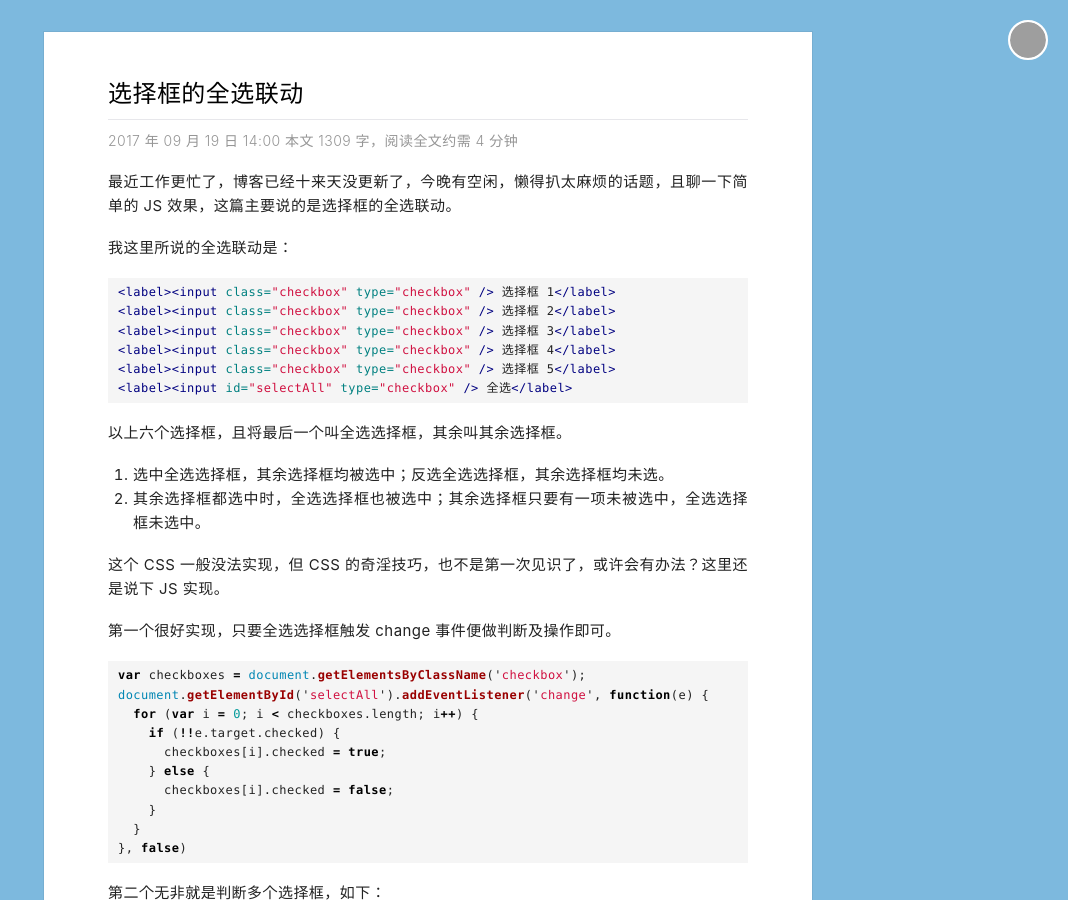
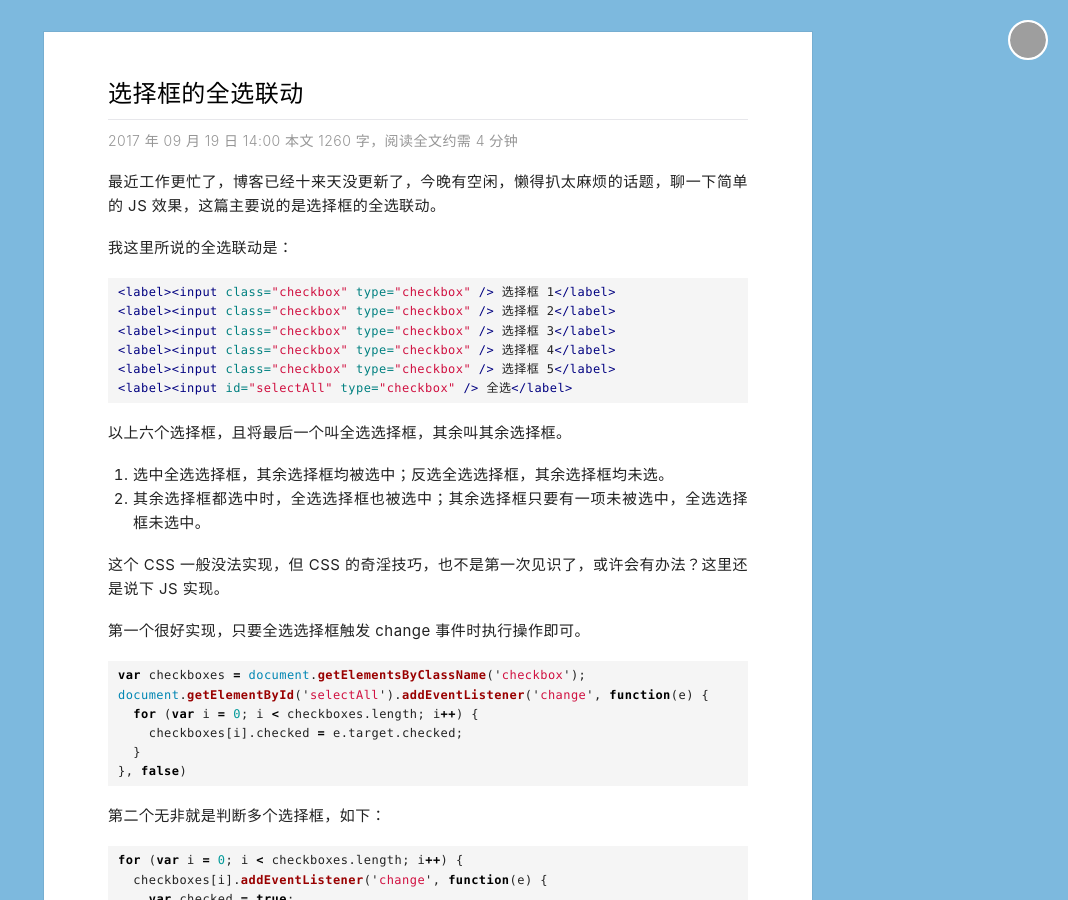
Before and after one commit to fooleap/fooleap.github.io, a Jekyll site: the page built from _posts/2017-09-19-select-all-checkbox.md, in a window 1280 px wide and 900 px high. Shown: the whole window, without its empty margins (212-1280 px from the left). Built offline with Jekyll 4.4.1, drawn with Linux system fonts in a browser that asks for light colours; emoji names are drawn with the system emoji font; comment, search, counter and statistics services are not loaded; grey boxes are pictures that could not be loaded.

````diff
--- a/_posts/2017-09-19-select-all-checkbox.md
+++ b/_posts/2017-09-19-select-all-checkbox.md
@@ -6,7 +6,7 @@ thumb: IMG_PATH/js.svg
 category: tech
 tags: ["Checkbox", "JavaScript"]
 ---
-最近工作更忙了，博客已经十来天没更新了，今晚有空闲，懒得扒太麻烦的话题，且聊一下简单的 JS 效果，这篇主要说的是选择框的全选联动。
+最近工作更忙了，博客已经十来天没更新了，今晚有空闲，懒得扒太麻烦的话题，聊一下简单的 JS 效果，这篇主要说的是选择框的全选联动。
 
 我这里所说的全选联动是：
 
@@ -25,17 +25,13 @@ tags: ["Checkbox", "JavaScript"]
 
 这个 CSS 一般没法实现，但 CSS 的奇淫技巧，也不是第一次见识了，或许会有办法？这里还是说下 JS 实现。
 
-第一个很好实现，只要全选选择框触发 change 事件便做判断及操作即可。
+第一个很好实现，只要全选选择框触发 change 事件时执行操作即可。
 
 ```js
 var checkboxes = document.getElementsByClassName('checkbox');
 document.getElementById('selectAll').addEventListener('change', function(e) {
   for (var i = 0; i < checkboxes.length; i++) {
-    if (!!e.target.checked) {
-      checkboxes[i].checked = true;
-    } else {
-      checkboxes[i].checked = false;
-    }
+    checkboxes[i].checked = e.target.checked;
   }
 }, false)
 ```
@@ -56,7 +52,7 @@ for (var i = 0; i < checkboxes.length; i++) {
 }
 ```
 
-{% include media.html type="iframe" src="//jsfiddle.net/fooleap/2bbky4gf/embedded/result,js,html/" %}
+{% include media.html type="iframe" src="//jsfiddle.net/fooleap/2bbky4gf/1/embedded/result,js,html/" %}
 
 这本是最常见的功能，购物车、后台管理等常用，本篇有些凑字数的感觉。
 
--- a/src/main.js
+++ b/src/main.js
@@ -159,6 +159,10 @@ if(browser.wechat && location.origin == site.home){
     wx.ready(function () {
     });
 }
+
+window.addEventListener('beforeunload', function (event) {
+    document.getElementById('menu').checked = false;
+});
 
 document.addEventListener('DOMContentLoaded', function(event) {
     'use strict';
````
Also changed, not shown: _drafts/2017-09-10-disqus-url-encode.md (deleted, +0 -18 lines), _posts/2017-09-20-disqus-url-encode.md (added, +88 -0 lines), assets/iDisqus.min.js, assets/main.min.css, assets/main.min.js.
